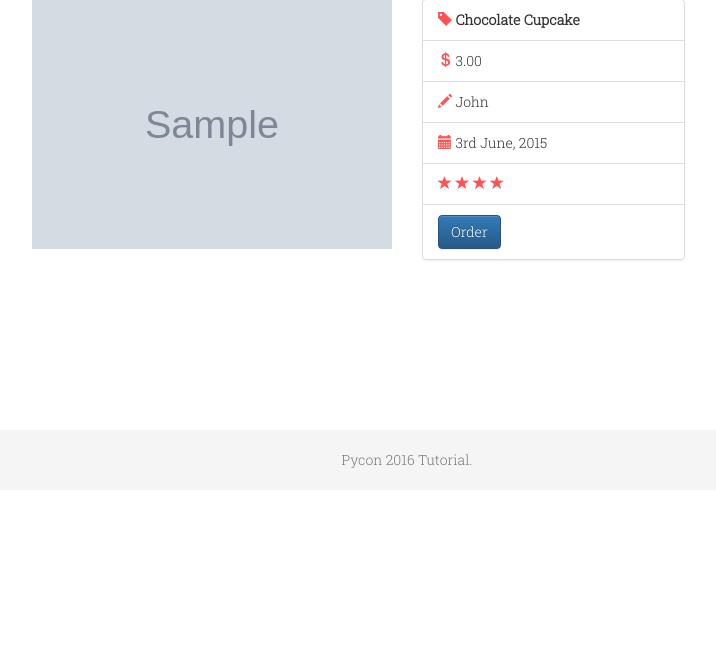
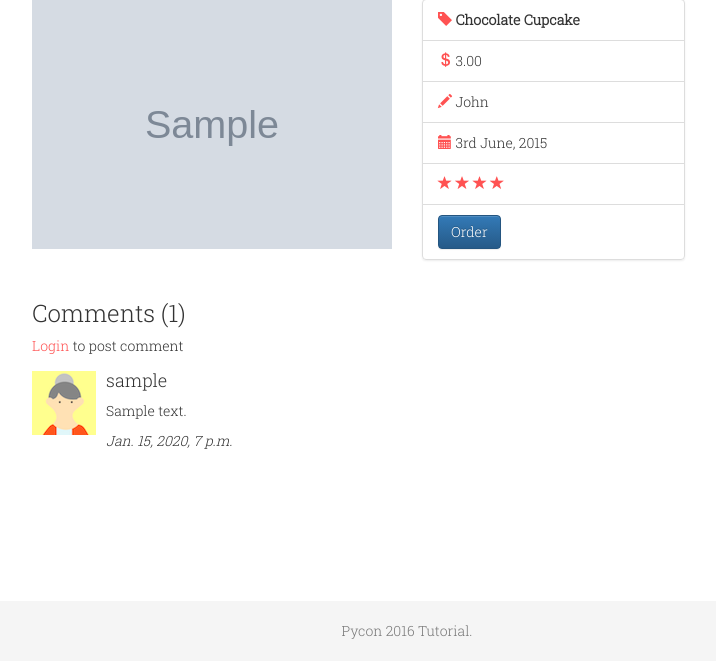
Before and after one commit to DjangoGirlsSeoul/djangocupcakeshop, a Django app: page /cupcake/1/ in a window 1280 px wide. Shown: the part 154-815 px from the top of the page, without its empty margins (233-949 px from the left). Before the commit the page ends 622 px from the top, so only its background shows below. Run offline with Django 3.2, Linux system fonts and the light colour scheme; tables that the repository leaves empty hold one stand-in row (values such as "Sample post"); grey boxes marked "Sample" are stand-in pictures; some libraries are stand-ins or nearby versions.

Commit message:
Advance(2) Add comments

```diff
--- a/menu/admin.py
+++ b/menu/admin.py
@@ -1,4 +1,5 @@
 from django.contrib import admin
-from .models import Cupcake
+from .models import Cupcake,Comment
 
 admin.site.register(Cupcake)
+admin.site.register(Comment)
--- a/menu/forms.py
+++ b/menu/forms.py
@@ -1,5 +1,5 @@
 from django import forms
-from .models import Cupcake
+from .models import Cupcake,Comment
 
 
 class CupcakeForm(forms.ModelForm):
@@ -7,3 +7,10 @@
     class Meta:
         model = Cupcake
         fields = ('name','rating','price','image')
+
+
+class CommentForm(forms.ModelForm):
+
+    class Meta:
+        model = Comment
+        fields = ('text',)
--- a/menu/models.py
+++ b/menu/models.py
@@ -12,3 +12,18 @@
 
     def __str__(self):
         return self.name
+
+
+class Comment(models.Model):
+    post = models.ForeignKey(Cupcake, related_name='comments')
+    writer = models.ForeignKey(User)
+    text = models.TextField()
+    created_date = models.DateTimeField(default=timezone.now)
+    approved_comment = models.BooleanField(default=False)
+
+    def approve(self):
+        self.approved_comment = True
+        self.save()
+
+    def __str__(self):
+        return self.text
--- a/menu/templates/menu/detail.html
+++ b/menu/templates/menu/detail.html
@@ -6,7 +6,7 @@
     {% if cake %}
     <h2 class="text-center">Order Cupcake</h2>
     <div class="row">
-      <div class="col-xs-12 col-sm-6 col-md-4 col-lg-4 col-md-offset-2 col-md-lg-2">
+      <div class="col-xs-12 col-sm-6 col-md-4 col-lg-4 col-md-offset-2 col-lg-offset-2">
         <div class="card">
         <div class="card-img-top">
           <div class="image" style="background-image: url({{ cake.image.url }});"></div>
@@ -34,10 +34,6 @@
       </div>
     </div>
     </div>
-    {% else %}
-    <h2 class="text-center">No Cupcake found :(</h2>
-    {% endif %}
-  </div>
     <!-- Modal -->
   <div class="modal fade" id="myModal" tabindex="-1" role="dialog" aria-labelledby="myModalLabel">
     <div class="modal-dialog" role="document">
@@ -57,4 +53,44 @@
       </div>
     </div>
   </div>
+    <div class="row">
+      <div class="col-xs-12 col-sm-6 col-md-7 col-lg-7 col-md-offset-3 col-lg-offset-2">
+        <h3>Comments ({{ cake.comments.count }})</h3>
+        <p></p>
+        {% if user.is_authenticated %}
+        <form method="POST">{% csrf_token %}
+          <!-- {{ form.as_p }} -->
+          <div class="form-group">
+            <input type="text" name="{{ form.text.html_name }}" class="form-control" placeholder="Write comment">
+          </div>
+          <button type="submit" class="btn btn-default">Submit</button>
+        </form>
+        {% else %}
+          <p><a href="{% url 'accounts:login' %}">Login</a> to post comment</p>
+        {% endif %}
+
+        {% for comment in cake.comments.all %}
+          {% if comment.approved_comment %}
+          <div class="media">
+            <div class="media-left">
+              <a href="#">
+                <img class="media-object" src="{% static 'menu/images/avatar.png' %}" alt="">
+              </a>
+            </div>
+            <div class="media-body">
+              <h4 class="media-heading">{{ comment.writer }}</h4>
+              <p>{{ comment.text|linebreaks }}</p>
+              <i>{{ comment.created_date }}</i>
+            </div>
+          </div>
+          {% endif %}
+        {% empty %}
+          <p>No comments here yet :(</p>
+        {% endfor %}
+      </div>
+    </div>
+    {% else %}
+    <h2 class="text-center">No Cupcake found :(</h2>
+    {% endif %}
+  </div>
 {% endblock %}
--- a/menu/views.py
+++ b/menu/views.py
@@ -1,7 +1,7 @@
 
 from django.shortcuts import render, get_object_or_404,redirect
 from .models import Cupcake
-from .forms import CupcakeForm
+from .forms import CupcakeForm,CommentForm
 from django.utils import timezone
 from django.contrib.auth.decorators import login_required
 
@@ -13,7 +13,18 @@
 
 def cupcake_detail(request,pk):
     cake = get_object_or_404(Cupcake,pk=pk)
-    context = {"cake": cake}
+    if request.method == "POST":
+        form = CommentForm(request.POST)
+        if form.is_valid():
+            comment = form.save(commit=False)
+            comment.post = cake
+            comment.writer = request.user
+            comment.approved_comment = True
+            comment.save()
+            return redirect('menu.views.cupcake_detail', pk=cake.pk)
+    else:
+        form = CommentForm()
+    context = {"cake": cake, "form":form}
     return render(request,"menu/detail.html",context)
 
 @login_required
```
Also changed, not shown: menu/migrations/0002_comment.py (added), menu/static/menu/images/avatar.png (added). Lines whose indentation alone changed are shown as unchanged.
